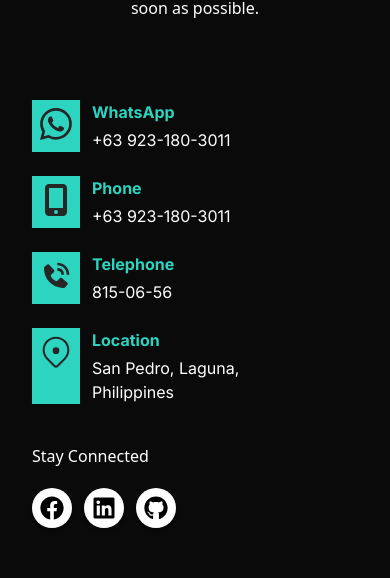
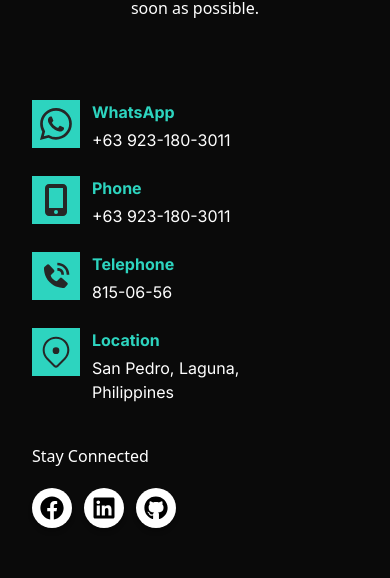
Before and after one commit to gian-tiqui/michael-gian-tiqui, a Next.js app: page /contact in a window 390 px wide. Shown: the part 304-882 px from the top of the page. Built offline with nearby package versions, Linux system fonts and the light colour scheme.

Commit message:
transition added in contacts

```diff
--- a/src/app/components/get-in-touch/GetInTouch.tsx
+++ b/src/app/components/get-in-touch/GetInTouch.tsx
@@ -17,6 +17,7 @@ const GetInTouch = () => {
         opacity: 1,
         transform: "translateY(0)",
       }}
+      transition={{ ease: "easeInOut", duration: 0.75 }}
       className="mt-24"
     >
       <p className="font-sans text-center text-2xl md:text-3xl font-extrabold text-white mb-10 dark:text-black">
--- a/src/app/components/tech-stacks/TechStacks.tsx
+++ b/src/app/components/tech-stacks/TechStacks.tsx
@@ -7,6 +7,7 @@ import {
   SiDotnet,
   SiElectron,
   SiExpress,
+  SiFastapi,
   SiJquery,
   SiPrisma,
   SiSpringboot,
@@ -77,6 +78,10 @@ const techStacks: TechStacksInterface[] = [
   {
     icon: <DiDjango className={iconStyle} />,
     name: "Django",
+  },
+  {
+    icon: <SiFastapi className={iconStyle} />,
+    name: "FastAPI",
   },
   {
     icon: <SiDotnet className={iconStyle} />,
@@ -181,6 +186,7 @@ const TechStacks = () => {
         opacity: 1,
         transform: "translateY(0)",
       }}
+      transition={{ ease: "easeInOut", duration: 0.75 }}
       className="mt-40 md:mt-36"
     >
       <h1 className="font-sans text-center text-2xl md:text-3xl font-extrabold text-white mb-10 dark:text-black">
--- /dev/null
+++ b/src/app/contact/components/ContactMeContent.tsx
@@ -0,0 +1,99 @@
+"use client";
+import React from "react";
+import ContactForm from "./ContactForm";
+import { BiSolidPhoneCall } from "react-icons/bi";
+import { BsWhatsapp } from "react-icons/bs";
+import { FaFacebook, FaGithub, FaLinkedin } from "react-icons/fa";
+import { FaMobileScreenButton } from "react-icons/fa6";
+import Link from "next/link";
+import { GoLocation } from "react-icons/go";
+import { ContactInfoInterface } from "../page";
+import { IconsRouteInterface } from "@/app/components/footer/Footer";
+import InfoContainer from "./InfoContainer";
+import IconContainer from "@/app/components/footer/components/IconContainer";
+import { motion } from "framer-motion";
+
+const iconsMapping: IconsRouteInterface[] = [
+  {
+    icon: <FaFacebook className="h-6 w-auto dark:text-white" />,
+    path: "https://www.facebook.com/michaelgiantiqui/",
+    name: "Facebook",
+  },
+  {
+    icon: <FaLinkedin className="h-6 w-auto dark:text-white" />,
+    path: "https://www.linkedin.com/in/michael-gian-tiqui-780344283/",
+    name: "LinkedIn",
+  },
+  {
+    icon: <FaGithub className="h-6 w-auto dark:text-white" />,
+    path: "https://github.com/gian-tiqui",
+    name: "Github",
+  },
+];
+
+const iconStyle: string = "dark:text-white text-neutral-800 h-8 w-auto";
+
+const contactInfo: ContactInfoInterface[] = [
+  {
+    name: "WhatsApp",
+    info: "+63 923-180-3011",
+    icon: <BsWhatsapp className={iconStyle} />,
+  },
+  {
+    name: "Phone",
+    info: "+63 923-180-3011",
+    icon: <FaMobileScreenButton className={iconStyle} />,
+  },
+  {
+    name: "Telephone",
+    info: "815-06-56",
+    icon: <BiSolidPhoneCall className={iconStyle} />,
+  },
+  {
+    name: "Location",
+    info: "San Pedro, Laguna, Philippines",
+    icon: <GoLocation className={iconStyle} />,
+  },
+];
+
+const ContactMeContent = () => {
+  return (
+    <div className="flex flex-col gap-14 md:gap-0 md:flex-row md:justify-between mt-14">
+      <motion.div
+        initial={{ y: 20, opacity: 0 }}
+        animate={{ y: 0, opacity: 1 }}
+        transition={{ ease: "easeInOut", duration: 0.75, delay: 0.15 }}
+        className="flex justify-between items-start pl-8 md:pl-32 flex-col flex-1 pt-6"
+      >
+        <div className="flex flex-col gap-6">
+          {contactInfo.map((info, index) => (
+            <InfoContainer {...info} key={index} />
+          ))}
+        </div>
+        <div className="pt-10 md:pt-0">
+          <p className="md:px-0 md:text-xl font-sans text-white dark:text-black md:max-w-[600px] mb-5">
+            Stay Connected
+          </p>
+          <div className="flex gap-3">
+            {iconsMapping.map((iconMap, index) => (
+              <Link href={iconMap.path} key={index}>
+                <IconContainer>{iconMap.icon}</IconContainer>
+              </Link>
+            ))}
+          </div>
+        </div>
+      </motion.div>
+
+      <motion.div
+        className="flex justify-center flex-1"
+        initial={{ y: 20, opacity: 0 }}
+        animate={{ y: 0, opacity: 1 }}
+        transition={{ ease: "easeInOut", duration: 0.75, delay: 0.15 }}
+      >
+        <ContactForm />
+      </motion.div>
+    </div>
+  );
+};
+
+export default ContactMeContent;
--- /dev/null
+++ b/src/app/contact/components/HeaderText.tsx
@@ -0,0 +1,29 @@
+"use client";
+import React from "react";
+import { motion } from "framer-motion";
+
+const HeaderText = () => {
+  return (
+    <div>
+      <motion.h1
+        initial={{ y: 20, opacity: 0 }}
+        animate={{ y: 0, opacity: 1 }}
+        transition={{ ease: "easeInOut", duration: 0.75 }}
+        className="md:text-5xl font-bold text-center font-sans text-white dark:text-black mb-5"
+      >
+        Contact Me
+      </motion.h1>
+      <motion.p
+        initial={{ y: 20, opacity: 0 }}
+        animate={{ y: 0, opacity: 1 }}
+        transition={{ ease: "easeInOut", duration: 0.75, delay: 0.1 }}
+        className="px-7 md:px-0 md:text-xl mx-auto text-center font-sans text-white dark:text-black md:max-w-[600px] mb-5"
+      >
+        Send your ideas, questions or projects you need help with here. I will
+        try to respond as soon as possible.
+      </motion.p>
+    </div>
+  );
+};
+
+export default HeaderText;
--- a/src/app/contact/components/InfoContainer.tsx
+++ b/src/app/contact/components/InfoContainer.tsx
@@ -8,7 +8,7 @@ const InfoContainer: React.FC<ContactInfoInterface> = ({
 }) => {
   return (
     <div className="flex gap-3">
-      <div className="md:h-12 md:w-12 p-2 bg-teal-400 dark:bg-blue-600">
+      <div className="h-12 md:w-12 p-2 bg-teal-400 dark:bg-blue-600">
         {icon}
       </div>
       <div>
--- a/src/app/contact/page.tsx
+++ b/src/app/contact/page.tsx
@@ -1,16 +1,8 @@
 import { Metadata } from "next";
 import React, { ReactNode, useContext } from "react";
-import ContactForm from "./components/ContactForm";
-import { BiSolidPhoneCall } from "react-icons/bi";
-import InfoContainer from "./components/InfoContainer";
-import { BsWhatsapp } from "react-icons/bs";
-import { FaFacebook, FaGithub, FaLinkedin } from "react-icons/fa";
 
-import { FaMobileScreenButton } from "react-icons/fa6";
-import { IconsRouteInterface } from "../components/footer/Footer";
-import Link from "next/link";
-import IconContainer from "../components/footer/components/IconContainer";
-import { GoLocation } from "react-icons/go";
+import HeaderText from "./components/HeaderText";
+import ContactMeContent from "./components/ContactMeContent";
 
 export const metadata: Metadata = {
   title: "Gian • Contact",
@@ -23,83 +15,11 @@ export interface ContactInfoInterface {
   icon: ReactNode;
 }
 
-const iconsMapping: IconsRouteInterface[] = [
-  {
-    icon: <FaFacebook className="h-6 w-auto dark:text-white" />,
-    path: "https://www.facebook.com/michaelgiantiqui/",
-    name: "Facebook",
-  },
-  {
-    icon: <FaLinkedin className="h-6 w-auto dark:text-white" />,
-    path: "https://www.linkedin.com/in/michael-gian-tiqui-780344283/",
-    name: "LinkedIn",
-  },
-  {
-    icon: <FaGithub className="h-6 w-auto dark:text-white" />,
-    path: "https://github.com/gian-tiqui",
-    name: "Github",
-  },
-];
-
-const iconStyle: string = "dark:text-white text-neutral-800 h-8 w-auto";
-
-const contactInfo: ContactInfoInterface[] = [
-  {
-    name: "WhatsApp",
-    info: "+63 923-180-3011",
-    icon: <BsWhatsapp className={iconStyle} />,
-  },
-  {
-    name: "Phone",
-    info: "+63 923-180-3011",
-    icon: <FaMobileScreenButton className={iconStyle} />,
-  },
-  {
-    name: "Telephone",
-    info: "815-06-56",
-    icon: <BiSolidPhoneCall className={iconStyle} />,
-  },
-  {
-    name: "Location",
-    info: "San Pedro, Laguna, Philippines",
-    icon: <GoLocation className={iconStyle} />,
-  },
-];
-
 const Contact = () => {
   return (
     <div className="pt-52 mb-20">
-      <h1 className="md:text-5xl font-bold text-center font-sans text-white dark:text-black mb-5">
-        Contact Me
-      </h1>
-      <p className="px-7 md:px-0 md:text-xl mx-auto text-center font-sans text-white dark:text-black md:max-w-[600px] mb-5">
-        Send your ideas, questions or projects you need help with here. I will
-        try to respond as soon as possible.
-      </p>
-      <div className="flex flex-col gap-14 md:gap-0 md:flex-row md:justify-between mt-14">
-        <div className="flex justify-between items-start pl-8 md:pl-32 flex-col flex-1 pt-6">
-          <div className="flex flex-col gap-6">
-            {contactInfo.map((info, index) => (
-              <InfoContainer {...info} key={index} />
-            ))}
-          </div>
-          <div className="pt-10 md:pt-0">
-            <p className="md:px-0 md:text-xl font-sans text-white dark:text-black md:max-w-[600px] mb-5">
-              Stay Connected
-            </p>
-            <div className="flex gap-3">
-              {iconsMapping.map((iconMap, index) => (
-                <Link href={iconMap.path} key={index}>
-                  <IconContainer>{iconMap.icon}</IconContainer>
-                </Link>
-              ))}
-            </div>
-          </div>
-        </div>
-        <div className="flex justify-center flex-1">
-          <ContactForm />
-        </div>
-      </div>
+      <HeaderText />
+      <ContactMeContent />
     </div>
   );
 };
```
